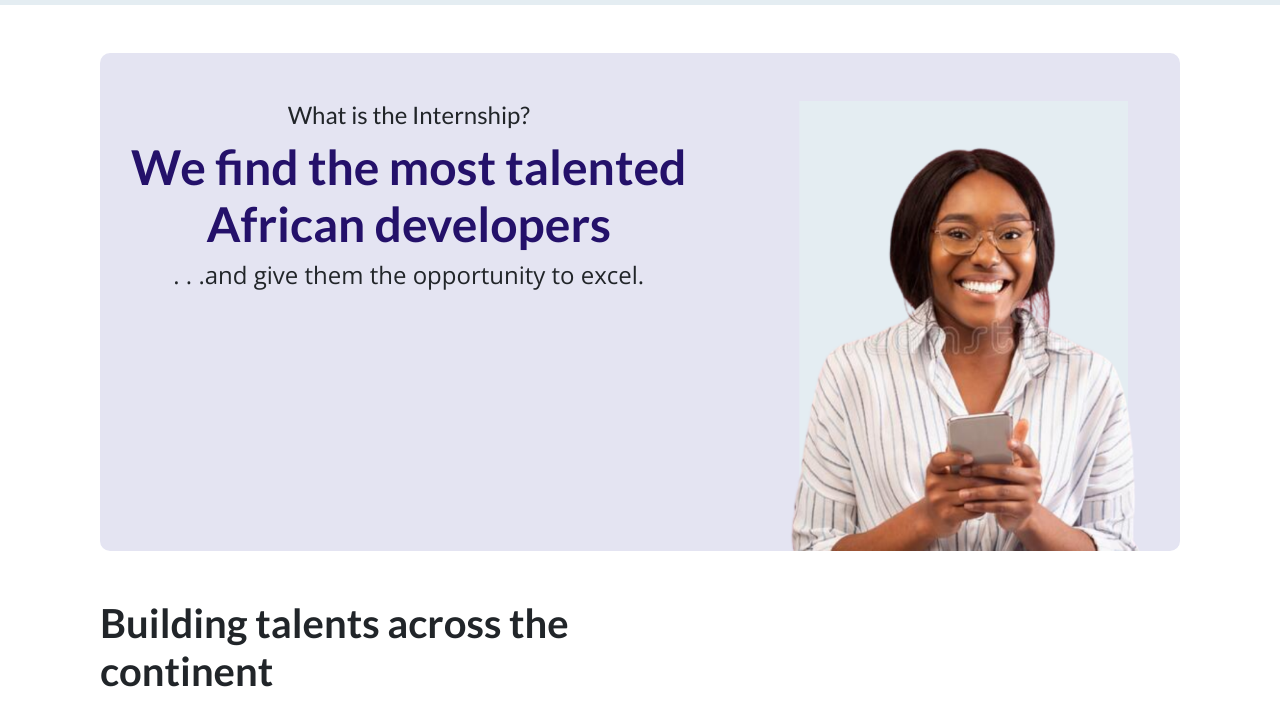
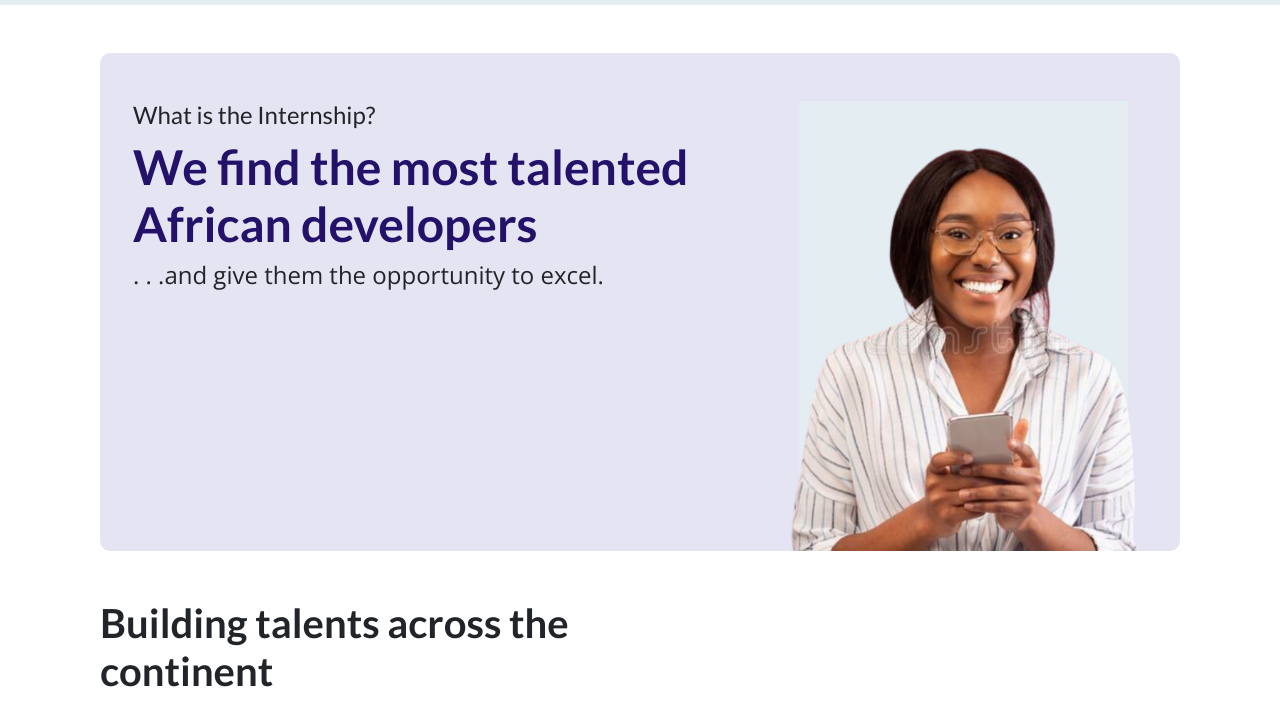
Before and after one commit to Teddiurssa/HNG.tech-site, a plain HTML site: page about/about.html in a window 1280 px wide. Shown: the part 62-786 px from the top of the page. Drawn offline with nearby package versions, Linux system fonts and the light colour scheme.

Commit message:
alignment issue fixed

```diff
--- a/about/about.html
+++ b/about/about.html
@@ -73,7 +73,7 @@
             <div class="blue-box my-5 ">
                 <section id="aboutHero" class="">
                     <div class="row">
-                        <div class="mt-5 col-12 col-md-7 text-center header-phrase">
+                        <div class="mt-5 pl-5 col-12 col-md-7 header-phrase">
                             <h4 class=""> What is the Internship? </h4>
                             <h1 class="font-weight-bold">We find the most talented African developers </h1>
                             <p class="h4">. . .and give them the opportunity to excel.</p>
```
